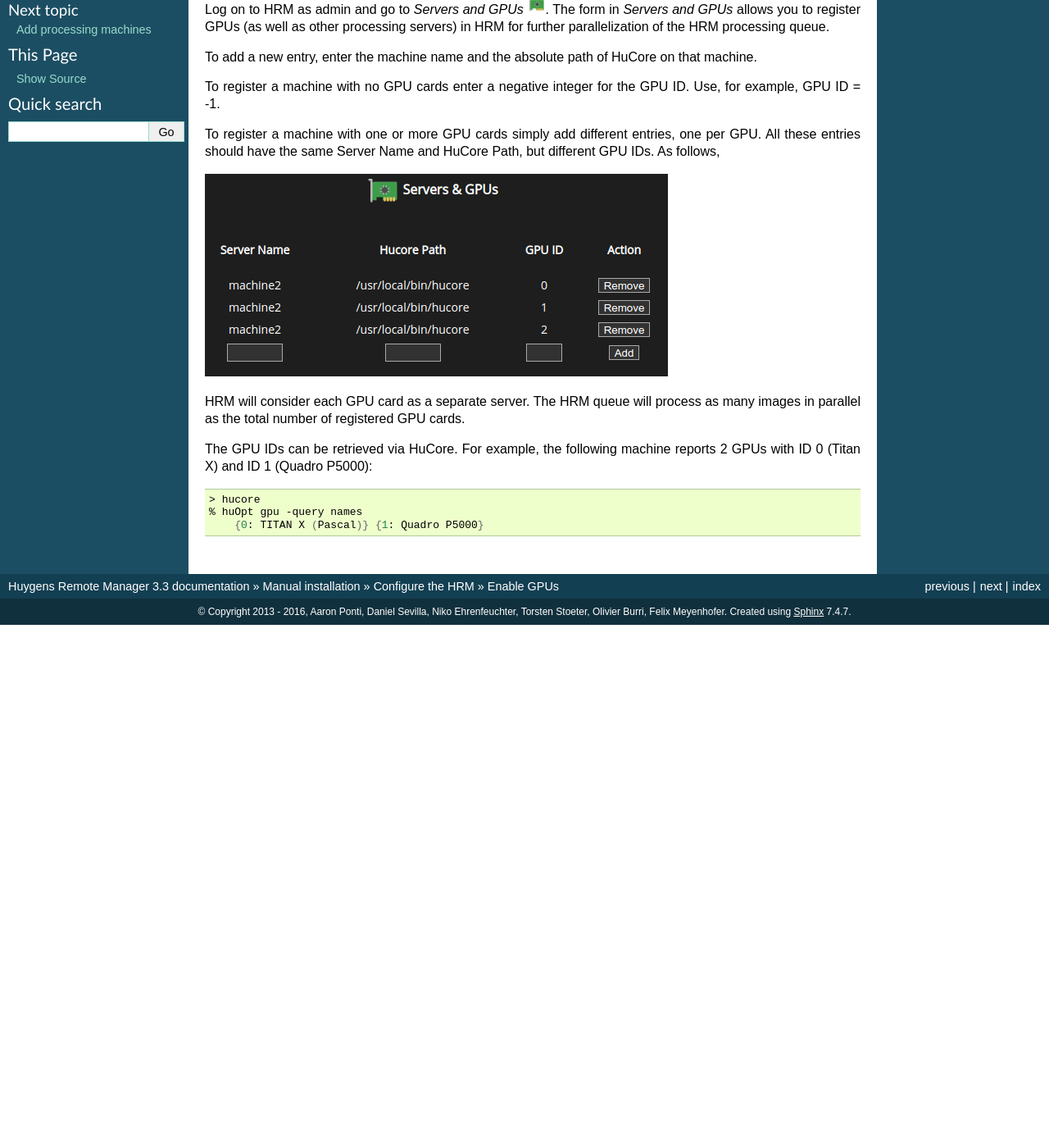
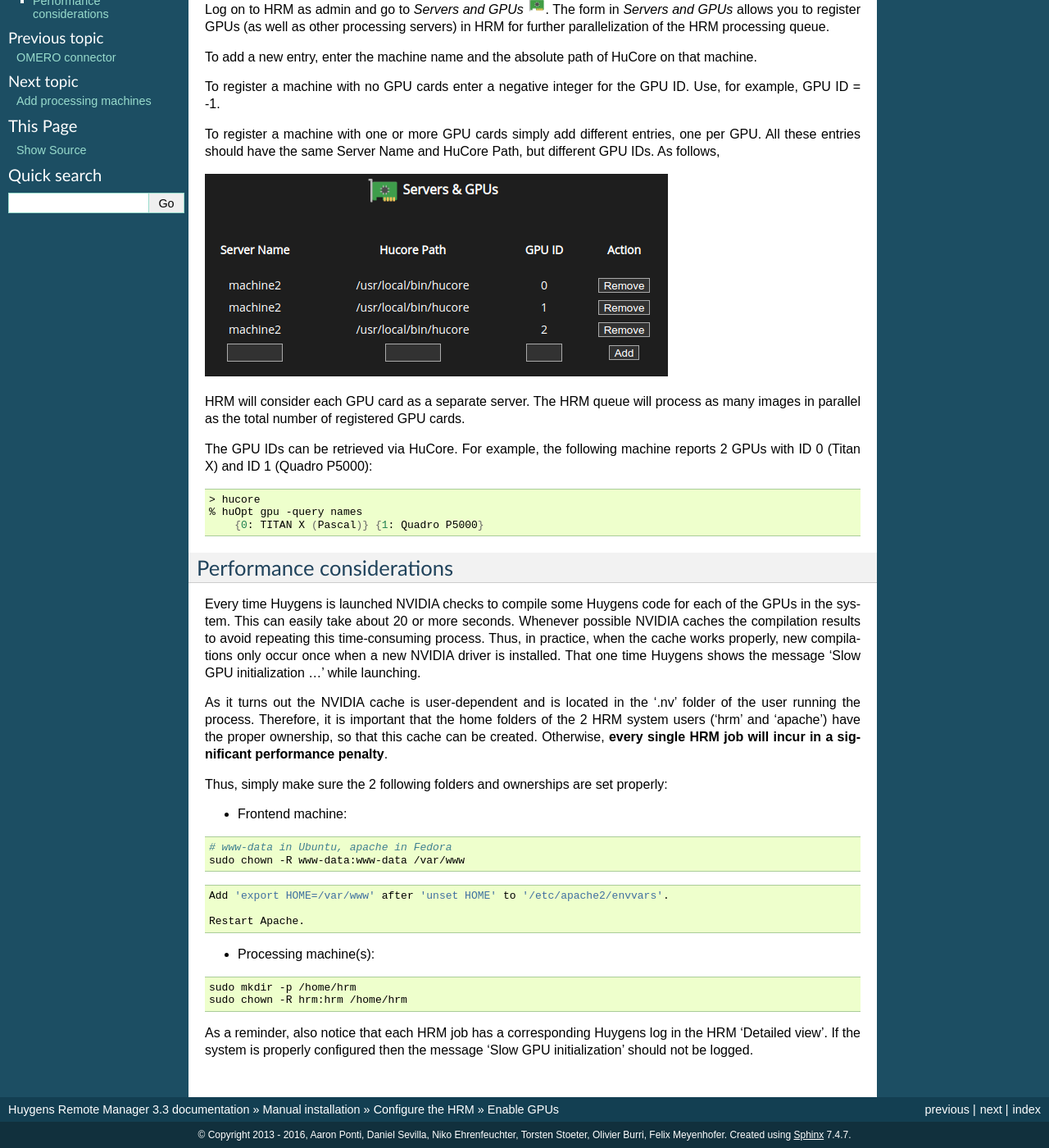
Before and after one commit to aarpon/hrm_docs, a Sphinx documentation site: the page built from docs/admin/enable_gpus.rst, in a window 1280 px wide and 1400 px high, scrolled down 97 px. Shown: the whole window at 82% size. Built offline with Sphinx 7.4.7, drawn with Linux system fonts in a browser that asks for light colours; before the commit the page ends 900 px from its top, so only the background shows below that; some of the changed text lies outside the part shown.

Commit message:
Add block about potential performance penalties when misconfiguring the HRM system folders.

```diff
--- a/docs/admin/enable_gpus.rst
+++ b/docs/admin/enable_gpus.rst
@@ -35,3 +35,48 @@
    > hucore
    % huOpt gpu -query names
        {0: TITAN X (Pascal)} {1: Quadro P5000}
+
+
+Performance considerations
+==========================
+
+Every time Huygens is launched NVIDIA checks to compile some Huygens code for
+each of the GPUs in the system. This can easily take about 20 or more
+seconds. Whenever possible NVIDIA caches the compilation results to avoid
+repeating this time-consuming process. Thus, in practice, when the cache works
+properly, new compilations only occur once when a new NVIDIA driver is
+installed. That one time Huygens shows the message ‘Slow GPU initialization …’
+while launching.
+
+As it turns out the NVIDIA cache is user-dependent and is located in the ‘.nv’
+folder of the user running the process. Therefore, it is important that the
+home folders of the 2 HRM system users (‘hrm’ and ‘apache’) have the proper
+ownership, so that this cache can be created. Otherwise, **every single HRM job
+will incur in a significant performance penalty**.
+
+Thus, simply make sure the 2 following folders and ownerships are set
+properly:
+
+* Frontend machine:
+
+.. code-block:: sh
+
+   # www-data in Ubuntu, apache in Fedora
+   sudo chown -R www-data:www-data /var/www
+
+.. code-block:: sh
+
+   Add 'export HOME=/var/www' after 'unset HOME' to '/etc/apache2/envvars'.
+
+   Restart Apache.
+
+
+* Processing machine(s):
+
+.. code-block:: sh
+
+   sudo mkdir -p /home/hrm
+   sudo chown -R hrm:hrm /home/hrm
+
+
+As a reminder, also notice that each HRM job has a corresponding Huygens log in the HRM ‘Detailed view’. If the system is properly configured then the message ‘Slow GPU initialization’ should not be logged.
```
